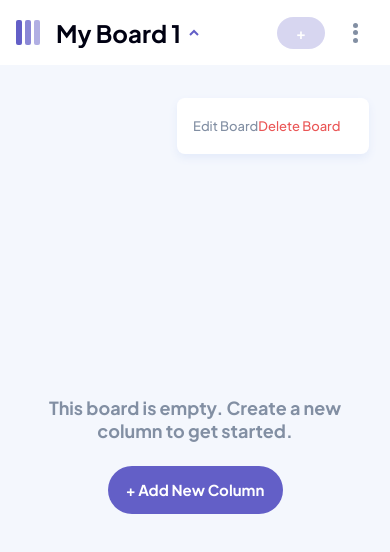
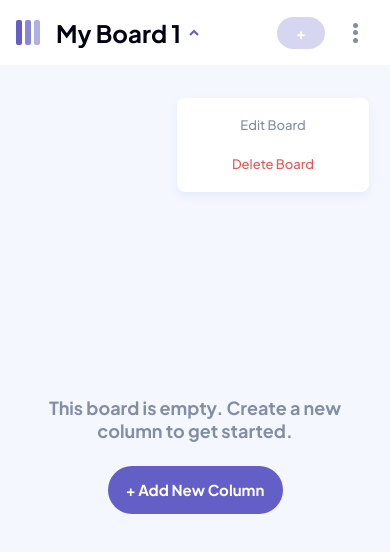
Before and after one commit to Intermaqu/todo_app, a React (Create React App) app: page / in a window 390 px wide. Both pictures are taken after a click on the element 355 px from the left and 32 px from the top of the page. Shown: the top 552 px of the page. Built offline with nearby package versions, Linux system fonts and the light colour scheme.

Commit message:
fixed mobile header menu display - changed span to buttons and moved one beneath other

```diff
--- a/src/components/HeaderMobile.js
+++ b/src/components/HeaderMobile.js
@@ -89,7 +89,7 @@ const HeaderMobile = ({
             <div
               className={`hamburger-menu hamburger-menu-${theme} hamburger-menu-mobile`}
             >
-              <span
+              <button
                 className="hamburger-menu-edit bodyL"
                 onClick={(e) => {
                   e.stopPropagation();
@@ -98,8 +98,8 @@ const HeaderMobile = ({
                 }}
               >
                 Edit Board
-              </span>
-              <span
+              </button>
+              <button
                 className="hamburger-menu-delete bodyL"
                 onClick={(e) => {
                   e.stopPropagation();
@@ -108,7 +108,7 @@ const HeaderMobile = ({
                 }}
               >
                 Delete Board
-              </span>
+              </button>
             </div>
           )}
         </div>
```
